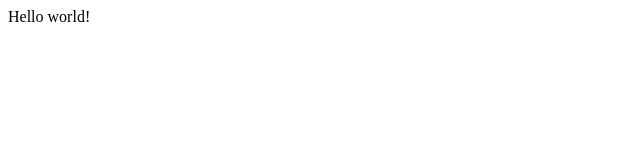
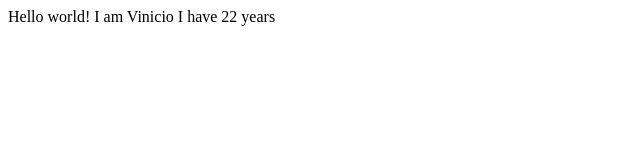
Before and after one commit to VinicioSantosOliveira/meu-repositorio-pc-quinta, a plain HTML site: page index.html in a window 1280 px wide. Shown: the whole page, without its empty margins (0-640 px from the left). Drawn offline with Linux system fonts and the light colour scheme.

Commit message:
commit 2

```diff
--- a/index.html
+++ b/index.html
@@ -7,5 +7,7 @@
 </head>
 <body>
     Hello world!
+    I am Vinicio
+    I have 22 years
 </body>
 </html>
```
